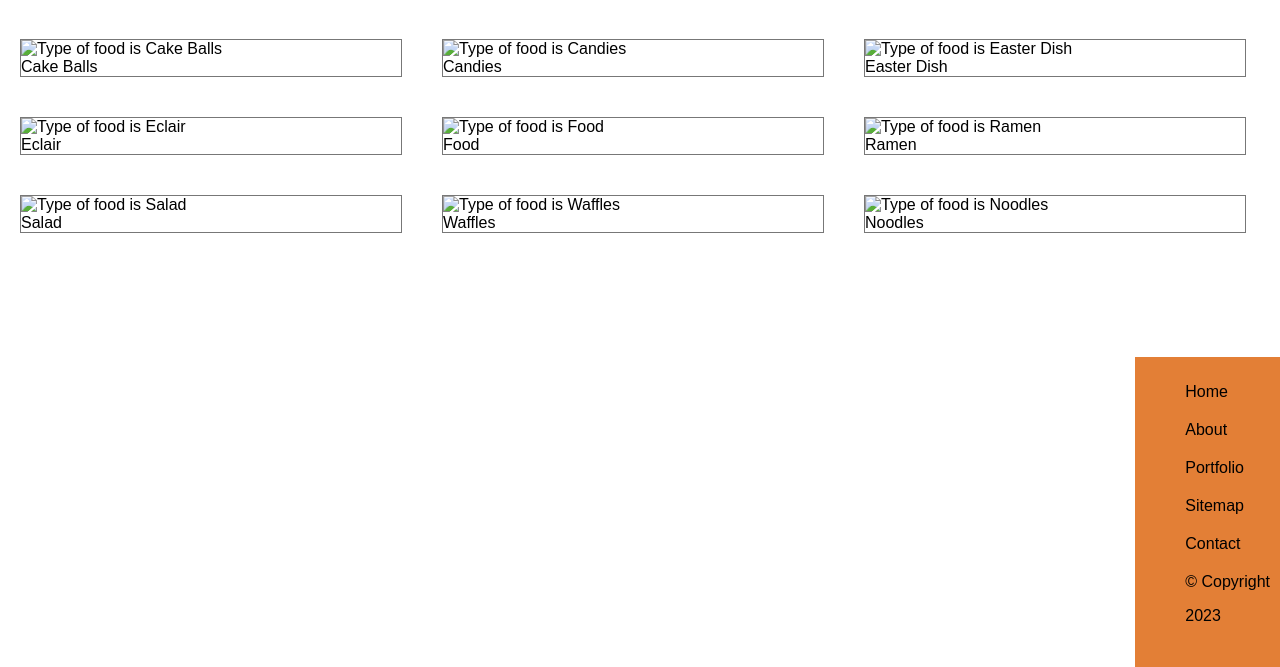
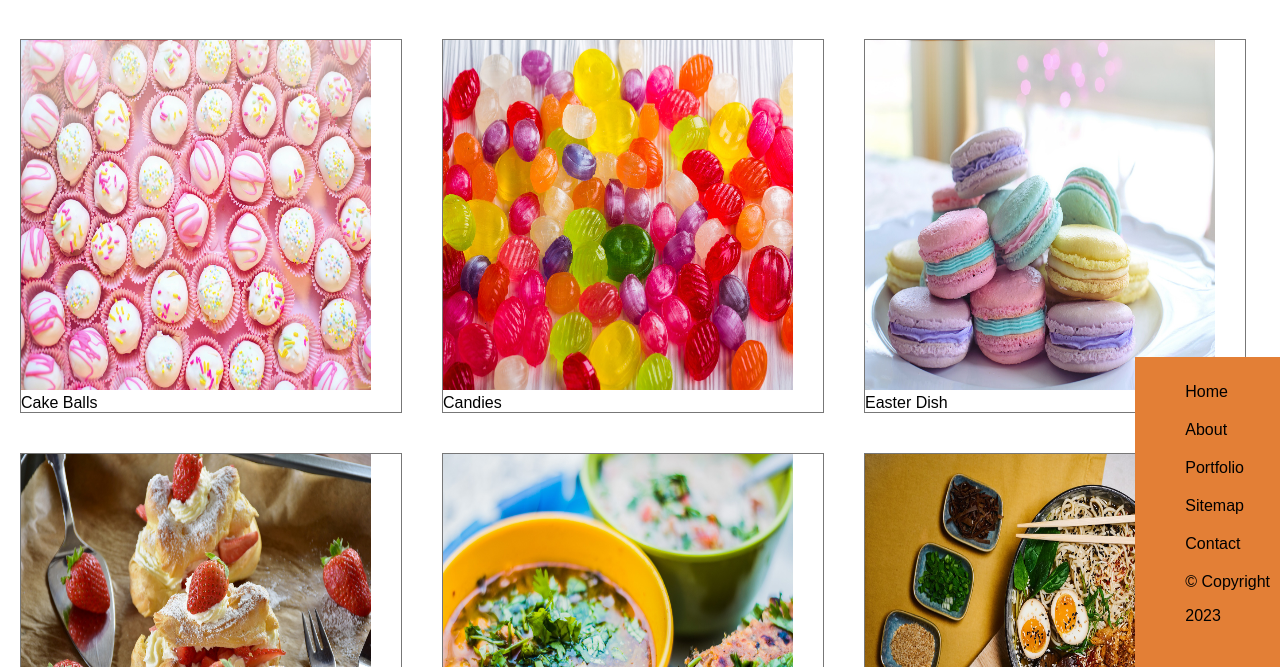
Before and after one commit to Birkbeck2/web-development-and-user-experience---assessment-02-bastianhilton, a plain HTML site: page portfolio.html in a window 1280 px wide. Shown: the part 133-800 px from the top of the page. Drawn offline with Linux system fonts and the light colour scheme; the site is published under a folder, as on GitHub Pages, so addresses that start at the root find nothing.

```diff
--- a/portfolio.html
+++ b/portfolio.html
@@ -18,8 +18,8 @@
             <li class="logo"><a href="/">Sebastian's Portfolio</a></li>
             <div class="rightnav">
                 <li><a href="/">Home</a></li>
-                <li><a href="/about.html">About</a></li>
-                <li><a href="/portfolio.html">Portfolio</a></li>
+                <li><a href="about.html">About</a></li>
+                <li><a href="portfolio.html">Portfolio</a></li>
                 <li><a href="mailto:shilto04@student.bbk.ac.uk">Contact</a></li>
             </div>
         </ul>
@@ -29,24 +29,24 @@
     <main class="portfolio">
         <div class="portfoliocontainer">
             <h1 class="portfolioheader">Dishes I have made</h1>
-                <div class="galleryimg"><img src="/assets/cake-balls-4139982_1920.jpg" alt="Type of food is Cake Balls"><figcaption>Cake Balls</figcaption></div>
-                <div class="galleryimg"><img src="/assets/candes-1952997_1920.jpg" alt="Type of food is Candies"><figcaption>Candies</figcaption></div>
-                <div class="galleryimg"><img src="/assets/easter-4948871_1920.jpg" alt="Type of food is Easter Dish"><figcaption>Easter Dish</figcaption></div>
-                <div class="galleryimg"><img src="/assets/eclair-3366430_1920.jpg" alt="Type of food is Eclair"><figcaption>Eclair</figcaption></div>
-                <div class="galleryimg"><img src="/assets/food-2362678_1920.jpg" alt="Type of food is Food"><figcaption>Food</figcaption></div>
-                <div class="galleryimg"><img src="/assets/ramen-7187810_1920.jpg" alt="Type of food is Ramen"><figcaption>Ramen</figcaption></div>
-                <div class="galleryimg"><img src="/assets/meal-gd261a872c_1920.jpg" alt="Type of food is Salad"><figcaption>Salad</figcaption></div>
-                <div class="galleryimg"><img src="/assets/waffles-gd7d530cde_1920.jpg" alt="Type of food is Waffles"><figcaption>Waffles</figcaption></div>
-                <div class="galleryimg"><img src="/assets/noodles-516635_1920.jpg" alt="Type of food is Noodles"><figcaption>Noodles</figcaption></div>
+                <div class="galleryimg"><img src="assets/cake-balls-4139982_1920.jpg" alt="Type of food is Cake Balls"><figcaption>Cake Balls</figcaption></div>
+                <div class="galleryimg"><img src="assets/candes-1952997_1920.jpg" alt="Type of food is Candies"><figcaption>Candies</figcaption></div>
+                <div class="galleryimg"><img src="assets/easter-4948871_1920.jpg" alt="Type of food is Easter Dish"><figcaption>Easter Dish</figcaption></div>
+                <div class="galleryimg"><img src="assets/eclair-3366430_1920.jpg" alt="Type of food is Eclair"><figcaption>Eclair</figcaption></div>
+                <div class="galleryimg"><img src="assets/food-2362678_1920.jpg" alt="Type of food is Food"><figcaption>Food</figcaption></div>
+                <div class="galleryimg"><img src="assets/ramen-7187810_1920.jpg" alt="Type of food is Ramen"><figcaption>Ramen</figcaption></div>
+                <div class="galleryimg"><img src="assets/meal-gd261a872c_1920.jpg" alt="Type of food is Salad"><figcaption>Salad</figcaption></div>
+                <div class="galleryimg"><img src="assets/waffles-gd7d530cde_1920.jpg" alt="Type of food is Waffles"><figcaption>Waffles</figcaption></div>
+                <div class="galleryimg"><img src="assets/noodles-516635_1920.jpg" alt="Type of food is Noodles"><figcaption>Noodles</figcaption></div>
         </div>
     </main>
 <!-- Footer at bottom of each page -->
 <footer>
     <ul>
         <li><a href="/">Home</a></li>
-        <li><a href="/about.html">About</a></li>
-        <li><a href="/portfolio.html">Portfolio</a></li>
-        <li><a href="/sitemap.html">Sitemap</a></li>
+        <li><a href="about.html">About</a></li>
+        <li><a href="portfolio.html">Portfolio</a></li>
+        <li><a href="sitemap.html">Sitemap</a></li>
         <li><a href="mailto:shilto04@student.bbk.ac.uk">Contact</a></li>
         <li> © Copyright <p id="date"></p></li>
     </ul>
```
Also changed, not shown: index.html (+5 -5 lines), sitemap.html (+5 -5 lines).
